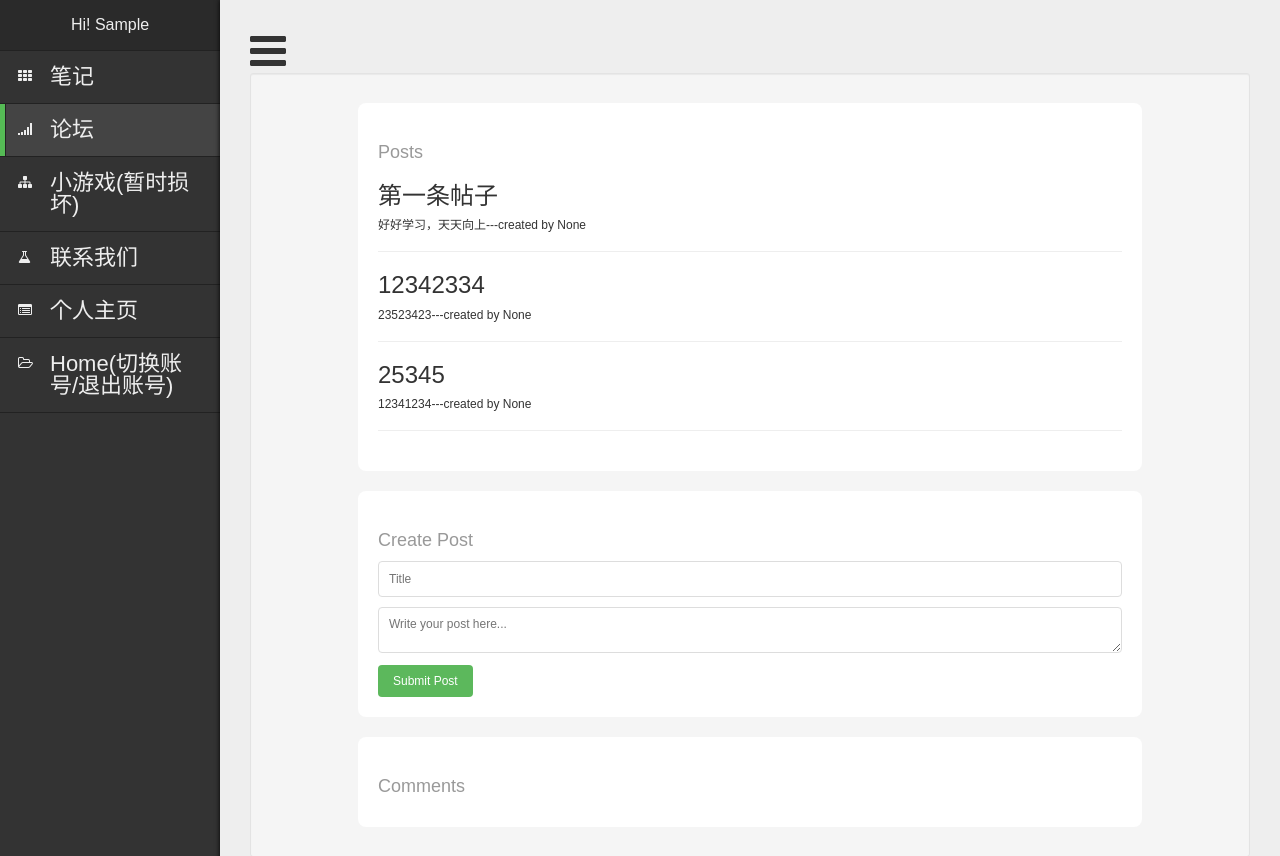
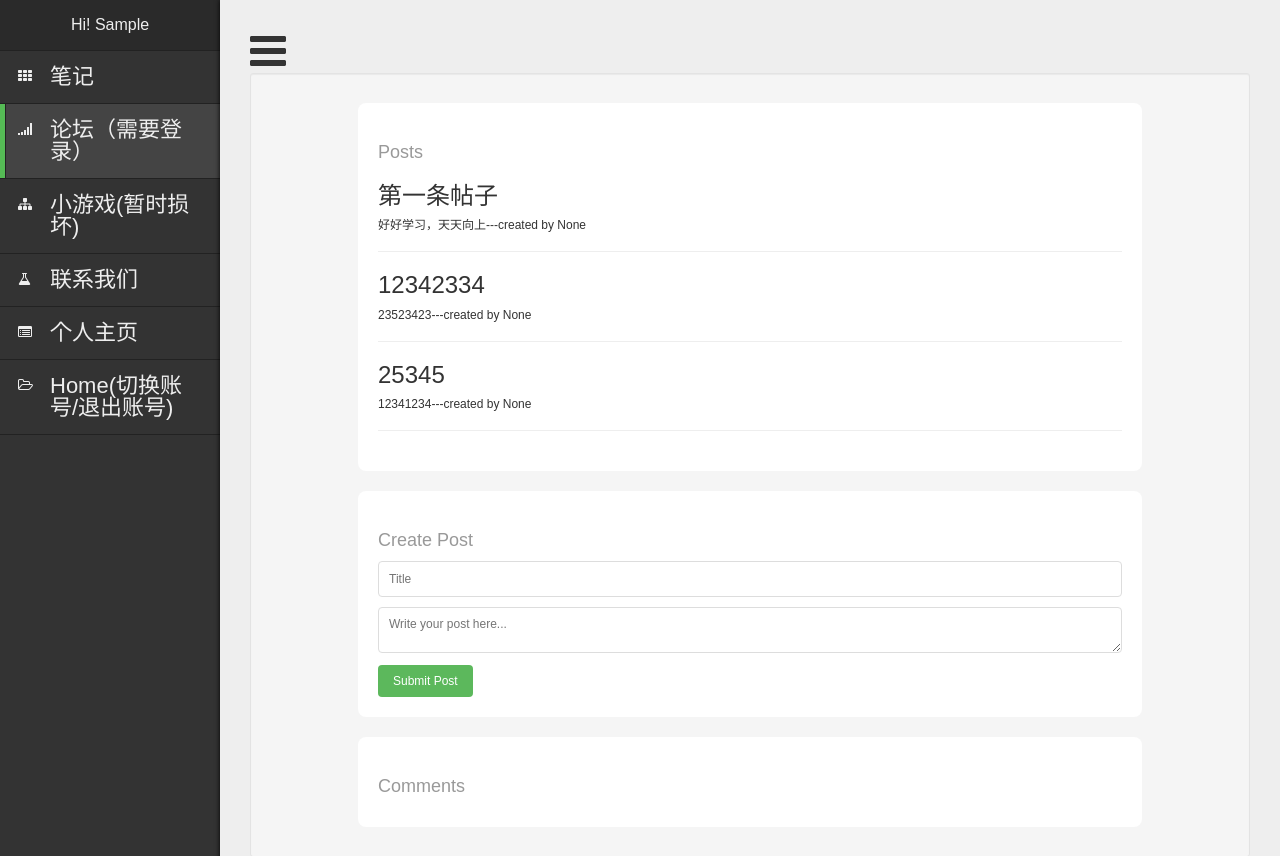
Before and after one commit to duang3457/UEECnotes, a Django app: page /forums/ in a window 1280 px wide. Shown: the top 856 px of the page. Run offline with Django 4.2, Linux system fonts and the light colour scheme; the visitor is signed in with stand-in values (Sample User, id 1); data comes from the database, SQL or seed files in the repository; parts of the project's set-up code (start-up, migrations or seed data) failed here and were passed over; some libraries are stand-ins or nearby versions; some web fonts are replaced.

Commit message:
6/8/2024

```diff
--- a/base/templates/base.html
+++ b/base/templates/base.html
@@ -22,7 +22,7 @@
         <a  href="{% url "forums:welcome" %}" onclick="handleClick(this)">笔记</a>
       </li>
       <li>
-        <a  href="{% url "forums:forums" %}" onclick="handleClick(this)">论坛</a>
+        <a  href="{% url "forums:forums" %}" onclick="handleClick(this)">论坛（需要登录）</a>
       </li>
       <li>
         <a  href="{% url "game:game" %}" onclick="handleClick(this)">小游戏(暂时损坏)</a>
```
